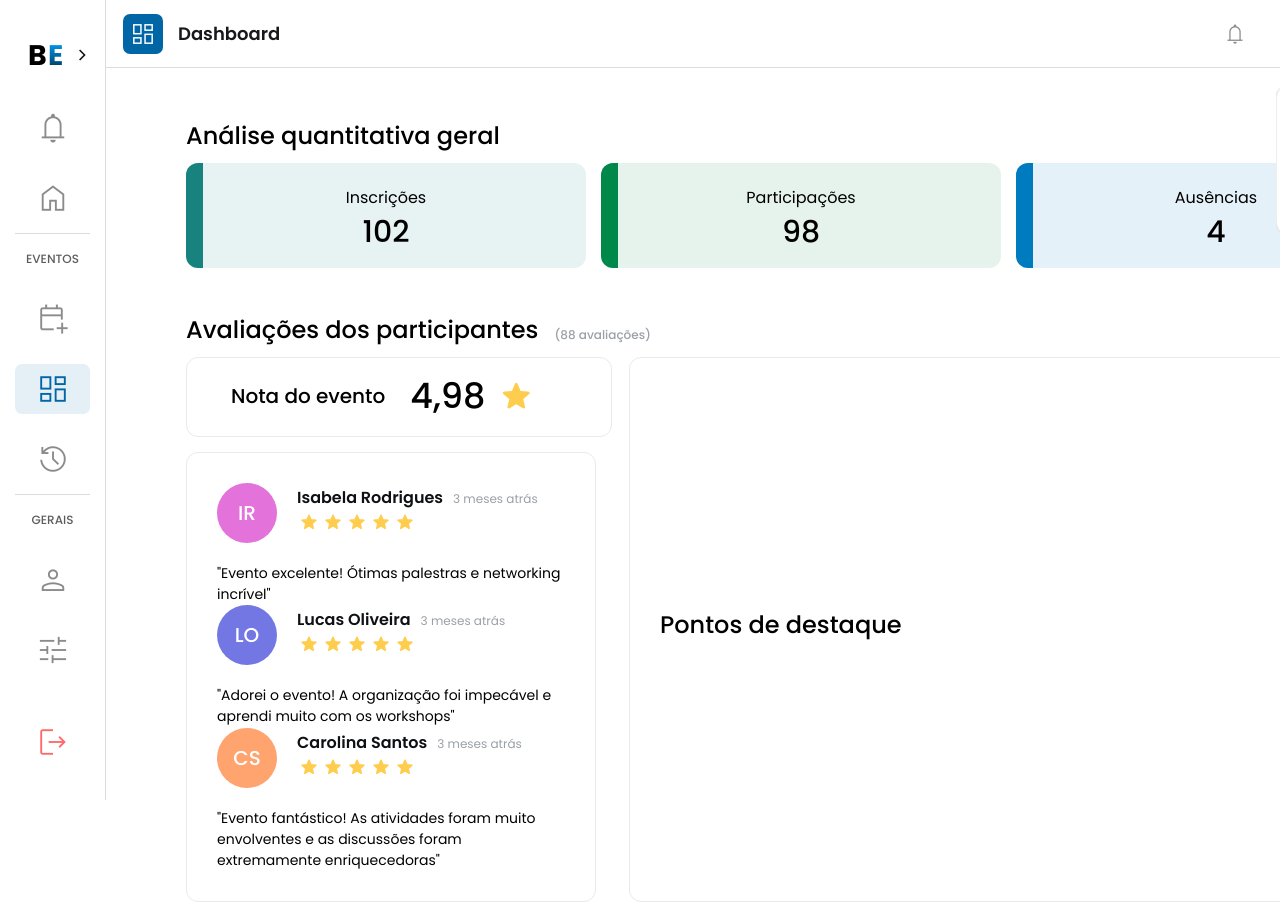
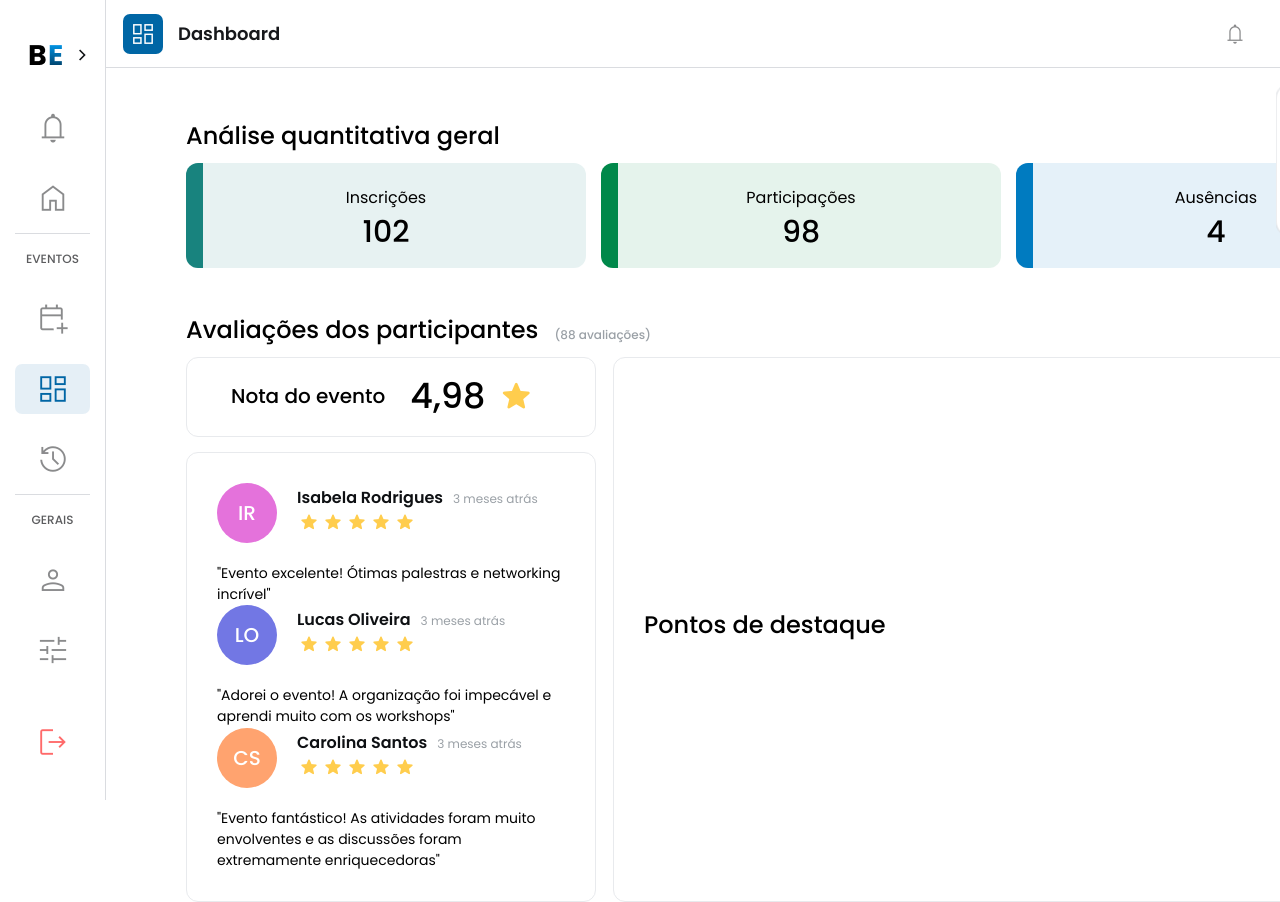
Before and after one commit to EsyProject/EsyFrontend, a React (Vite) app: page /dashboard in a window 1280 px wide. Shown: the top 902 px of the page. Built offline with nearby package versions, Linux system fonts and the light colour scheme.

Commit message:
style: changing the width of the improvement-suggestions class

```diff
--- a/src/pages/Dashboard/Dashboard.css
+++ b/src/pages/Dashboard/Dashboard.css
@@ -120,7 +120,7 @@
 }
 
 .event-note {
-  width: 426px;
+  width: 410px;
   height: 80px;
   border: 1px solid #e8eaed;
   border-radius: 12px;
@@ -258,7 +258,7 @@
 }
 
 .improvement-suggestions {
-  width: 410px;
+  width: 426px;
   height: 545px;
   border: 1px solid #e8eaed;
   border-radius: 12px;
```
